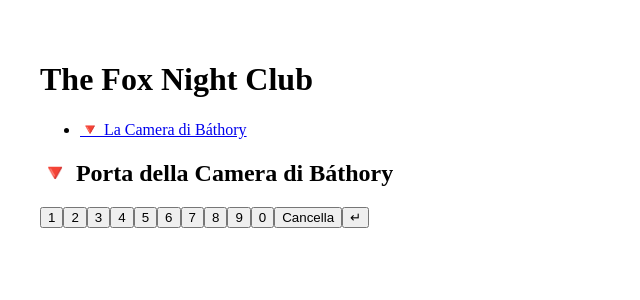
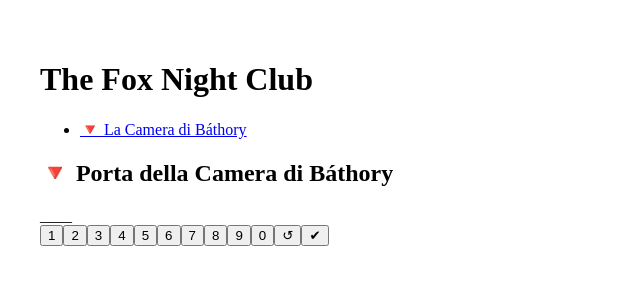
Before and after one commit to AndCatr/The_Fox_NightClub, a React (Vite) app: page /room4 in a window 1280 px wide. Shown: the top 300 px of the page, without its empty margins (0-640 px from the left). Built offline with nearby package versions, Linux system fonts and the light colour scheme.

Commit message:
Update Room4.jsx

```diff
--- a/src/pages/Room4.jsx
+++ b/src/pages/Room4.jsx
@@ -37,13 +37,13 @@ const AccessoRoom4 = () => {
       <div className="door-frame">
         <div className="door">
           <h2 className="door-title">🔻 Porta della Camera di Báthory</h2>
-          <div className={`display ${error ? 'error' : ''}`}>{code.replace(/./g, '•')}</div>
+          <div className={`display ${error ? 'error' : ''}`}>{code.padEnd(4, '_')}</div>
           <div className="keypad">
-            {[1,2,3,4,5,6,7,8,9,0].map((num) => (
-              <button key={num} onClick={() => handleButtonClick(num.toString())}>{num}</button>
+            {[1,2,3,4,5,6,7,8,9,0].map((n, i) => (
+              <button key={i} onClick={() => handleButtonClick(n)}>{n}</button>
             ))}
-            <button onClick={handleClear} className="clear">Cancella</button>
-            <button onClick={handleConfirm} className="confirm">↵</button>
+            <button className="clear" onClick={handleClear}>↺</button>
+            <button className="enter" onClick={handleConfirm}>✔</button>
           </div>
         </div>
       </div>
```
